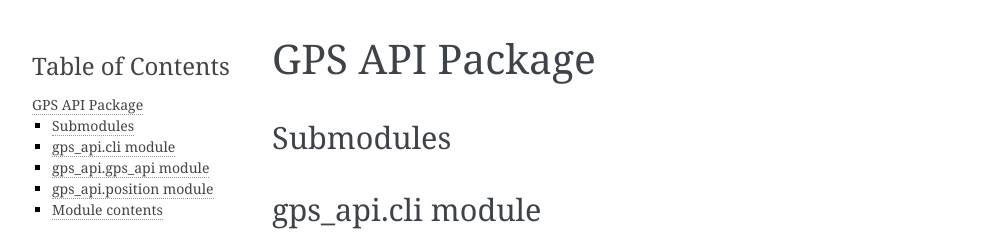
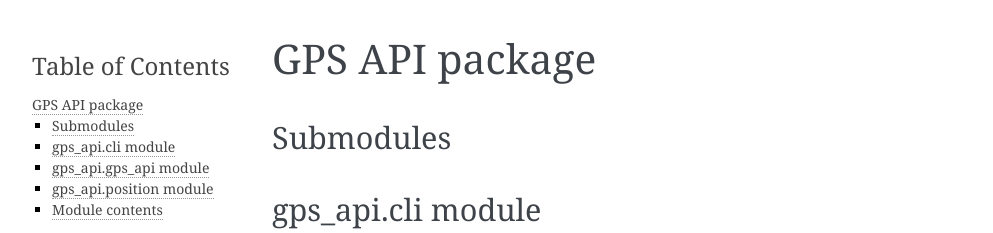
Before and after one commit to jialong-w/gps_api, a Sphinx documentation site: the page built from docs/gps_api.rst, in a window 1280 px wide. Shown: the top 233 px of the page, without its empty margins (148-1141 px from the left). Built offline with Sphinx 7.4.7, drawn with Linux system fonts in a browser that asks for light colours.

Commit message:
module description updated

```diff
--- a/docs/gps_api.rst
+++ b/docs/gps_api.rst
@@ -1,4 +1,4 @@
-GPS API Package
+GPS API package
 ================
 
 Submodules
```
